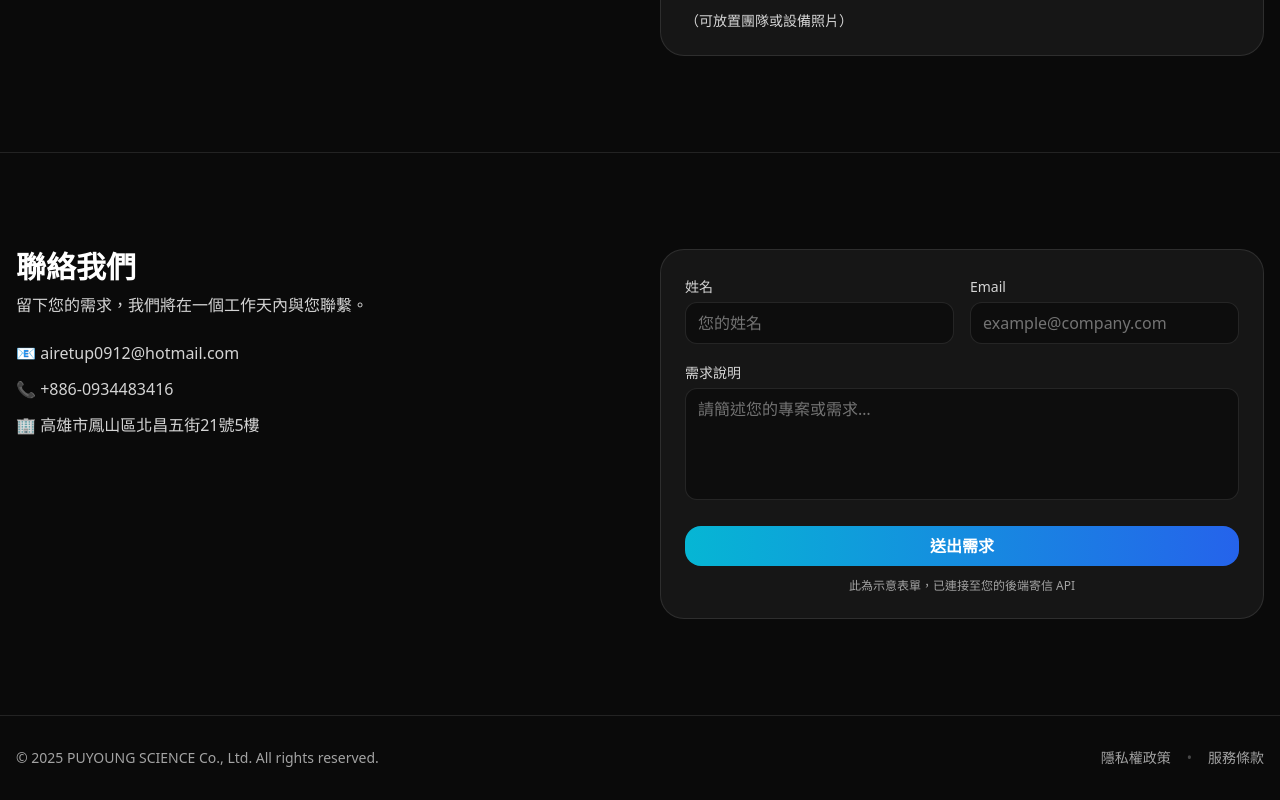
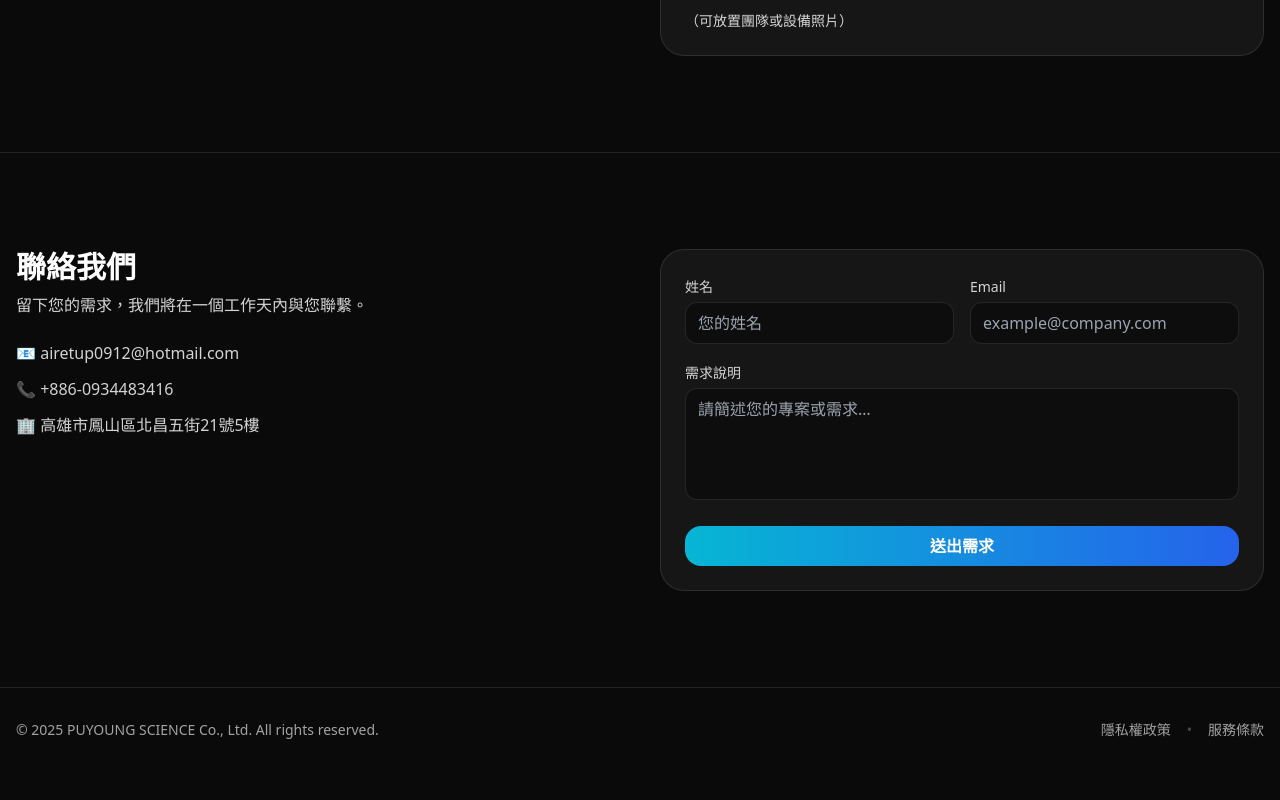
Before and after one commit to a0934483416-tech/puyoung-website, a Next.js app: page / in a window 1280 px wide. Shown: the part 2736-3536 px from the top of the page. After the commit the page ends 3508 px from the top, so only its background shows below. Built offline with nearby package versions, Linux system fonts and the light colour scheme.

Commit message:
Update ContactForm.tsx

```diff
--- a/components/ContactForm.tsx
+++ b/components/ContactForm.tsx
@@ -2,37 +2,29 @@
 import { useState } from 'react';
 
 export default function ContactForm() {
-  const [name, setName] = useState('');
-  const [email, setEmail] = useState('');
-  const [message, setMessage] = useState('');
-
+  const [form, setForm] = useState({ name: '', email: '', message: '' });
   const [loading, setLoading] = useState(false);
-  const [ok, setOk] = useState(false);
-  const [err, setErr] = useState<string | null>(null);
+  const [msg, setMsg] = useState<string | null>(null);
 
   async function onSubmit(e: React.FormEvent) {
     e.preventDefault();
     setLoading(true);
-    setOk(false);
-    setErr(null);
-
+    setMsg(null);
     try {
       const res = await fetch('/api/send-email', {
         method: 'POST',
-        headers: { 'Content-Type': 'application/json' },
-        body: JSON.stringify({ name, email, message }),
+        headers: { 'content-type': 'application/json' },
+        body: JSON.stringify(form),
       });
-
-      if (!res.ok) throw new Error('HTTP ' + res.status);
       const data = await res.json();
-      if (data?.success) {
-        setOk(true);     // ← 顯示成功訊息
+      if (res.ok && data.success) {
+        setMsg('✅ 已送出，我們會盡快與您聯繫。');
+        setForm({ name: '', email: '', message: '' });
       } else {
-        throw new Error('Unexpected response');
+        setMsg('❌ 送出失敗，請稍後再試。');
       }
-    } catch (e: any) {
-      setErr('送出失敗，請稍後再試。');
-      console.error(e);
+    } catch {
+      setMsg('❌ 連線失敗，請稍後再試。');
     } finally {
       setLoading(false);
     }
@@ -44,10 +36,10 @@ export default function ContactForm() {
         <div>
           <label className="text-sm text-neutral-300">姓名</label>
           <input
-            value={name}
-            onChange={(e) => setName(e.target.value)}
-            className="mt-1 w-full rounded-xl border border-white/10 bg-black/40 px-3 py-2 outline-none placeholder:text-neutral-500"
+            className="mt-1 w-full rounded-xl border border-white/10 bg-black/40 px-3 py-2"
             placeholder="您的姓名"
+            value={form.name}
+            onChange={(e) => setForm({ ...form, name: e.target.value })}
             required
           />
         </div>
@@ -55,49 +47,31 @@ export default function ContactForm() {
           <label className="text-sm text-neutral-300">Email</label>
           <input
             type="email"
-            value={email}
-            onChange={(e) => setEmail(e.target.value)}
-            className="mt-1 w-full rounded-xl border border-white/10 bg-black/40 px-3 py-2 outline-none placeholder:text-neutral-500"
+            className="mt-1 w-full rounded-xl border border-white/10 bg-black/40 px-3 py-2"
             placeholder="example@company.com"
+            value={form.email}
+            onChange={(e) => setForm({ ...form, email: e.target.value })}
             required
           />
         </div>
       </div>
-
       <div className="mt-4">
         <label className="text-sm text-neutral-300">需求說明</label>
         <textarea
-          value={message}
-          onChange={(e) => setMessage(e.target.value)}
-          className="mt-1 h-28 w-full resize-none rounded-xl border border-white/10 bg-black/40 px-3 py-2 outline-none placeholder:text-neutral-500"
+          className="mt-1 h-28 w-full resize-none rounded-xl border border-white/10 bg-black/40 px-3 py-2"
           placeholder="請簡述您的專案或需求…"
+          value={form.message}
+          onChange={(e) => setForm({ ...form, message: e.target.value })}
           required
         />
       </div>
-
       <button
-        type="submit"
         disabled={loading}
         className="mt-5 w-full rounded-2xl bg-gradient-to-r from-cyan-500 to-blue-600 px-4 py-2 font-semibold hover:brightness-110 disabled:opacity-60"
       >
         {loading ? '送出中…' : '送出需求'}
       </button>
-
-      {/* 成功／錯誤訊息 */}
-      {ok && (
-        <p className="mt-3 text-center text-sm text-emerald-400">
-          ✅ 已送出，我們將盡快聯繫您！
-        </p>
-      )}
-      {err && (
-        <p className="mt-3 text-center text-sm text-red-400">
-          {err}
-        </p>
-      )}
-
-      <p className="mt-3 text-center text-xs text-neutral-400">
-        此為示意表單，已連接至您的後端寄信 API
-      </p>
+      {msg && <p className="mt-3 text-center text-xs text-neutral-300">{msg}</p>}
     </form>
   );
 }
```
